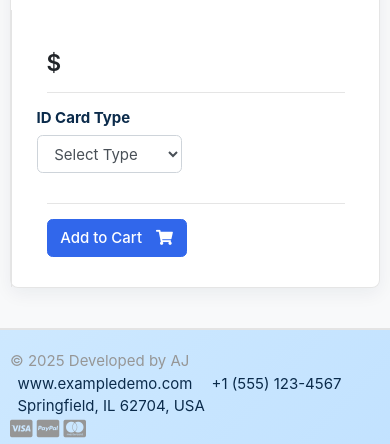
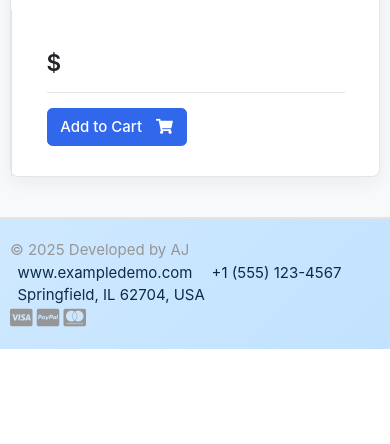
Before and after one commit to shaikh-analytics/OfficialPlugID, a Django app: template templates/store/product_detail.html in a window 390 px wide. Shown: the part 791-1235 px from the top of the page. After the commit the page ends 1140 px from the top, so only its background shows below. Run offline with Django 3.2, Linux system fonts and the light colour scheme; the template is opened without the code that fills it, so the values that code supplies are empty; some libraries are stand-ins or nearby versions; some web fonts are replaced.

Commit message:
Update settings for local development and cleanup
- Modified settings.py for local development (DEBUG=True, hardcoded SECRET_KEY)
- Updated README.md venv instructions (myenv instead of env)
- Removed ID card type selection from product detail page
- Added database migrations for PersonalInfo photo field and Order phone_code field

Co-Authored-By: Claude Sonnet 4.5 <noreply@anthropic.com>

```diff
--- a/officalfakerid/settings.py
+++ b/officalfakerid/settings.py
@@ -21,10 +21,10 @@ BASE_DIR = Path(__file__).resolve(strict=True).parent.parent
 # See https://docs.djangoproject.com/en/3.1/howto/deployment/checklist/
 
 # SECURITY WARNING: keep the secret key used in production secret!
-SECRET_KEY = config('SECRET_KEY', default='django-insecure-temporary-key-change-in-production-123456789')
+SECRET_KEY = 'django-insecure-temporary-key-change-in-production-123456789'
 
 # SECURITY WARNING: don't run with debug turned on in production!
-DEBUG = config('DEBUG', default=False, cast=bool)
+DEBUG = True
 
 # ALLOWED_HOSTS = config('ALLOWED_HOSTS', default='localhost,127.0.0.1,.onrender.com', cast=lambda v: [s.strip() for s in v.split(',')])
 
--- a/templates/store/product_detail.html
+++ b/templates/store/product_detail.html
@@ -41,18 +41,9 @@
 
 
 							<hr>
-							<div class="row">
-								<div class="item-option-select">
-									<h6>ID Card Type</h6>
-									<select name="color" class="form-control" required>
-										<option value="" disabled selected>Select Type</option>
-										<option value="color">Color</option>
-										<option value="black and white">Black & White</option>
-									</select>
-								</div>
-							</div>
 
-							<hr>
+
+
 							{% if single_product.stock <= 0 %}
 							<h5 class="text-danger">Out of Stock</h5>
 							{% else %}
```
Also changed, not shown: README.md, orders/migrations/0002_auto_20260125_1556.py (added), orders/migrations/0003_order_phone_code.py (added).
